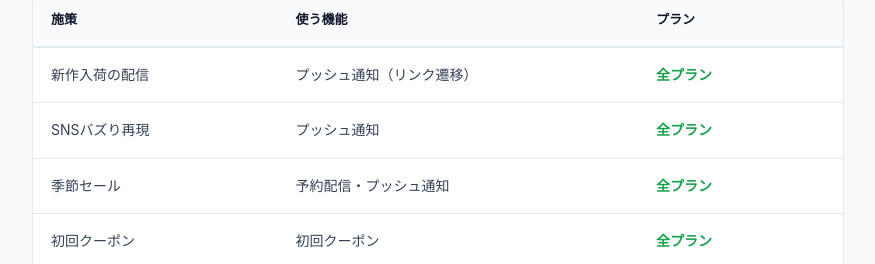
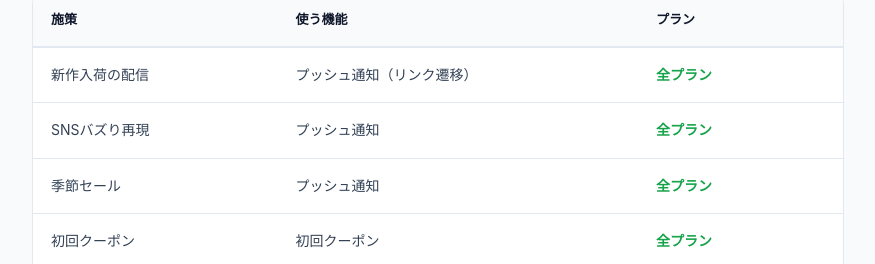
Before and after one commit to thellcishii-lang/push-taro, a Next.js app: page /guide/apparel in a window 1280 px wide. Shown: the part 6047-6311 px from the top of the page, without its empty margins (202-1077 px from the left). Built offline with nearby package versions, Linux system fonts and the light colour scheme; no server answers.

Commit message:
Update notification type in ApparelClient

```diff
--- a/app/guide/apparel/ApparelClient.tsx
+++ b/app/guide/apparel/ApparelClient.tsx
@@ -378,7 +378,7 @@ export default function ApparelClient() {
                 </tr>
                 <tr>
                   <td>季節セール</td>
-                  <td>予約配信・プッシュ通知</td>
+                  <td>プッシュ通知</td>
                   <td className="yes">全プラン</td>
                 </tr>
                 <tr>
```
